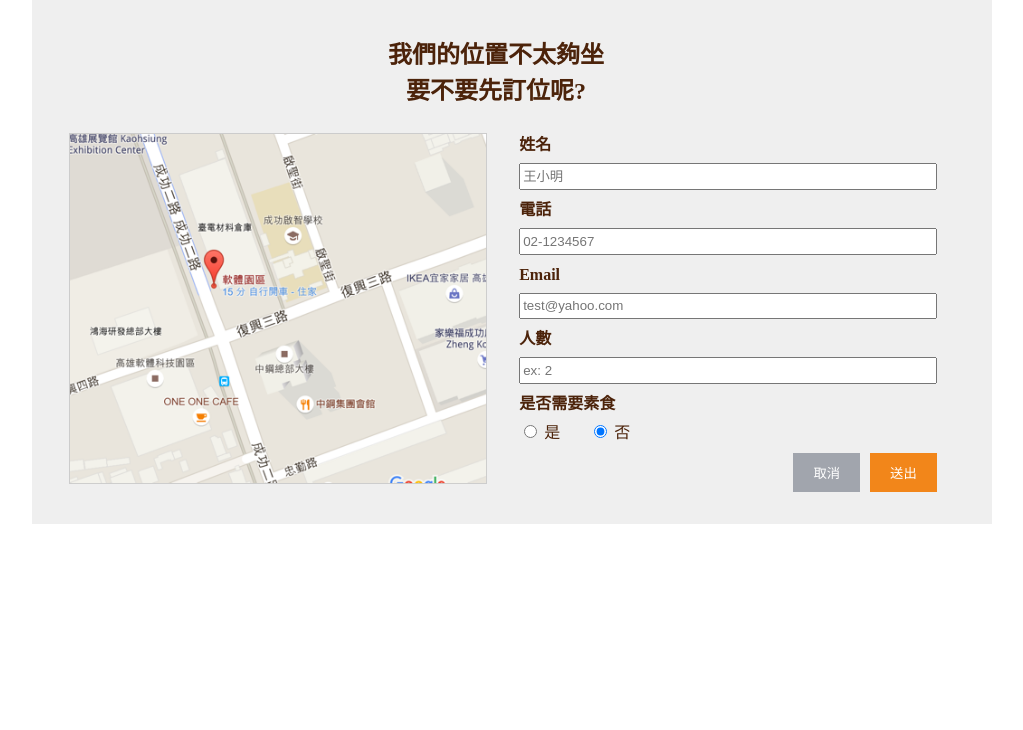
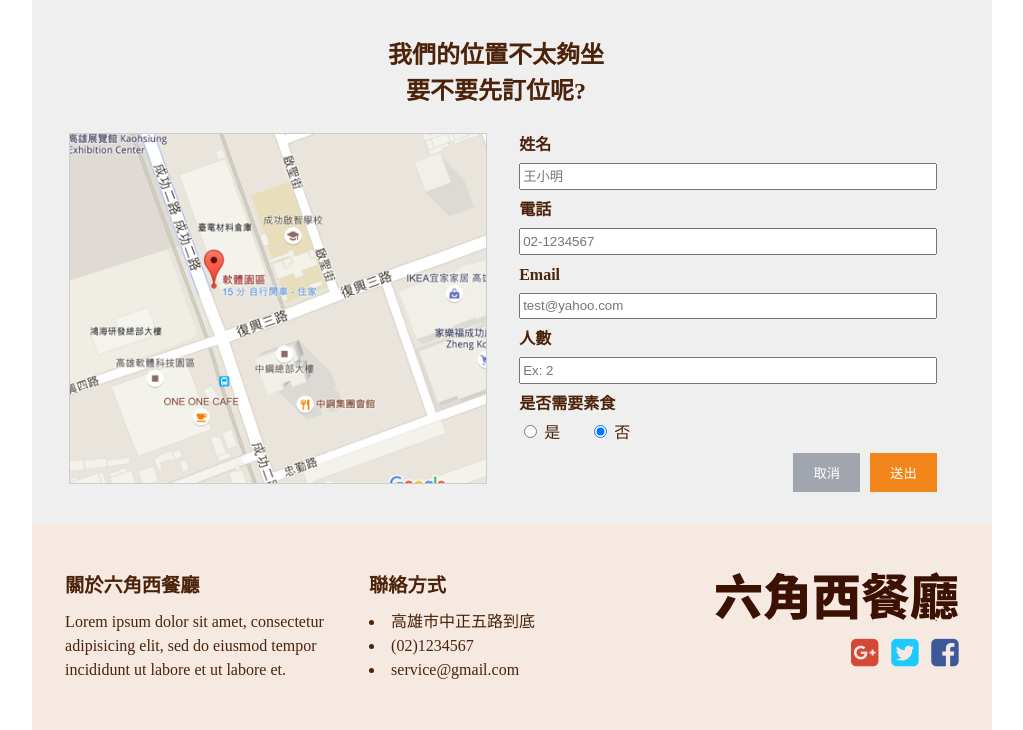
Before and after one commit to txbluebee/RWD_Homework, a plain HTML site: page index.html in a window 1280 px wide. Shown: the part 1856-2586 px from the top of the page, without its empty margins (128-1151 px from the left). Before the commit the page ends 2380 px from the top, so only its background shows below. Drawn offline with Linux system fonts and the light colour scheme.

Commit message:
add footer

```diff
--- a/css/main.css
+++ b/css/main.css
@@ -367,3 +367,64 @@ Bottom Content
 .btn-submit:hover {
 	background: #ce6b08;
 }
+
+/*************
+	Footer
+**************/
+
+.footer {
+	padding: 3em 1.5em;
+}
+
+.footer .col {
+	float: left;
+	width: 31.333333%;
+	margin-left: 1%;
+	margin-right: 1%;
+
+}
+
+.footer h3 {
+	font-size: 1.2em;
+	font-weight: bold;
+	margin-bottom: 0.5em;
+}
+
+.footer ul {
+	list-style: initial;
+	list-style-position: inside;
+}
+
+.footer h2 a {
+	display: block;
+	float: right;
+	background-image: url('../img/logo_l(null).svg');
+	width: 244px;
+	height: 49px;
+	text-indent: 101%;
+	overflow: hidden;
+	white-space: nowrap;
+}
+
+.social-icons {
+	margin-top: 1em;
+	float: right;
+}
+
+.social-icons li {
+	float: right;
+	list-style: none;
+	margin-left: 0.8em;
+}
+
+.fa-facebook-square {
+	color: #3B5998;
+}
+
+.fa-twitter-square {
+	color: rgb(29, 202, 255);
+}
+
+.fa-google-plus-square {
+	color: #d34836;
+}
--- a/index.html
+++ b/index.html
@@ -119,7 +119,7 @@
         </div>
         <div class="form-style">
           <label for="total-customers">人數</label>
-          <input type="number" id="total-customers" class="input-style" name="total-customers" placeholder="ex: 2">
+          <input type="number" id="total-customers" class="input-style" name="total-customers" placeholder="Ex: 2">
         </div>
         <div class="form-style">
           <label>是否需要素食</label>
@@ -134,6 +134,40 @@
         <button class="btn btn-cancel">取消</button>
       </form>
     </div>
+    <div class="footer clearfix">
+      <div class="col">
+        <h3>關於六角西餐廳</h3>
+        <p>Lorem ipsum dolor sit amet, consectetur adipisicing elit, sed do eiusmod tempor incididunt ut labore et ut labore et.</p>
+      </div>
+      <div class="col">
+        <h3>聯絡方式</h3>
+        <ul>
+          <li>高雄市中正五路到底</li>
+          <li>(02)1234567</li>
+          <li>service@gmail.com</li>
+        </ul>
+      </div>
+      <div class="col">
+        <h2><a href="#"></a></h2>
+        <ul class="social-icons">
+          <li>
+            <a href="#"><i class="fa fa-facebook-square fa-2x" aria-hidden="true"></i>
+            </a>
+          </li>
+          <li>
+            <a href="#">
+              <i class="fa fa-twitter-square fa-2x" aria-hidden="true"></i>
+            </a>
+          </li>
+          <li>
+            <a href="">
+              <i class="fa fa-google-plus-square fa-2x" aria-hidden="true"></i>
+            </a>
+          </li>
+        </ul>
+      </div>
+      </ul>
+    </div>
   </div>
 </body>
 </html>
```
